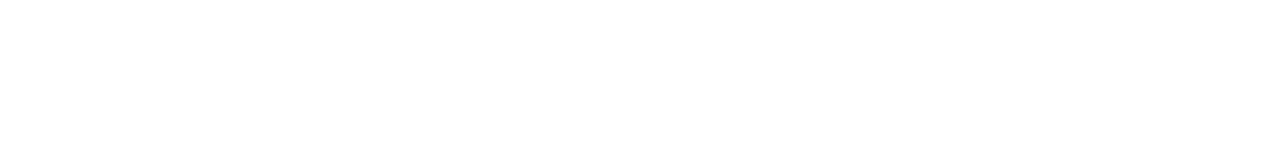
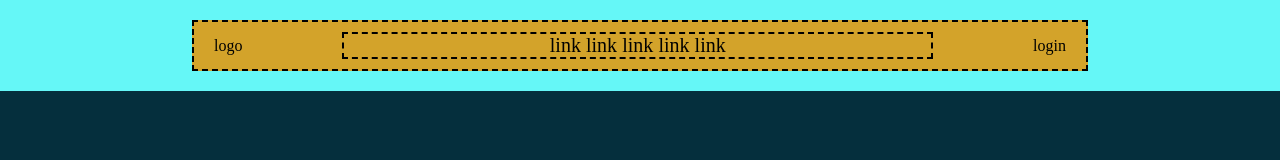
Before and after one commit to xlore97/htmlcss-struttura-discord, a plain HTML site: page index.html in a window 1280 px wide. Drawn offline with Linux system fonts and the light colour scheme.

Commit message:
Creazione Header

```diff
--- a/asset/css/style.css
+++ b/asset/css/style.css
@@ -3,3 +3,49 @@
     padding: 0;
     box-sizing: border-box;
 }
+
+body {
+    background-color: rgb(5, 47, 61);
+}
+
+.headerbg {
+    background-color: rgb(101, 247, 247);
+    padding: 20px 0;
+    display: flex;
+    justify-content: center;
+}
+
+.header-container {
+    background-color: rgb(211, 163, 42);
+    border: 2px dashed black;
+    display: flex;
+    width: 70%;
+    align-items: center;
+    padding: 10px 20px;
+    justify-content: space-between;
+    max-width: 1000px;
+}
+
+.nav-links-header {
+    flex-grow: 1;
+    display: flex;
+    justify-content: center;
+    gap: 20px;
+    margin-left: 100px;
+    margin-right: 100px;
+    border: 2px dashed black;
+}
+
+.nav-links-header a {
+    text-decoration: none;
+    color: black;
+}
+
+.nav-links-header-ul {
+    list-style-type: none;
+    width: 30%;
+    font-size: 20px;
+    display: flex;
+    justify-content: space-between;
+    flex-wrap: wrap;
+}
--- a/index.html
+++ b/index.html
@@ -2,14 +2,30 @@
 <html lang="en">
 
 <head>
-    <meta charset="UTF-8">
-    <meta name="viewport" content="width=device-width, initial-scale=1.0">
-    <title>Discord - Group Chat That’s All Fun & Games</title>
-    <link rel="stylesheet" href="asset/css/style.css">
+    <meta charset="UTF-8" />
+    <meta name="viewport" content="width=device-width, initial-scale=1.0" />
+    <title>Discord - Group Chat That&apos;s All Fun & Games</title>
+    <link rel="stylesheet" href="asset/css/style.css" />
 </head>
 
 <body>
-
+    <header>
+        <div class="headerbg">
+            <div class="header-container">
+                <div class="logo">logo</div>
+                <nav class="nav-links-header">
+                    <ul class="nav-links-header-ul">
+                        <a href="#">link</a>
+                        <a href="#">link</a>
+                        <a href="#">link</a>
+                        <a href="#">link</a>
+                        <a href="#">link</a>
+                    </ul>
+                </nav>
+                <div class="login">login</div>
+            </div>
+        </div>
+    </header>
 </body>
 
 </html>
```
